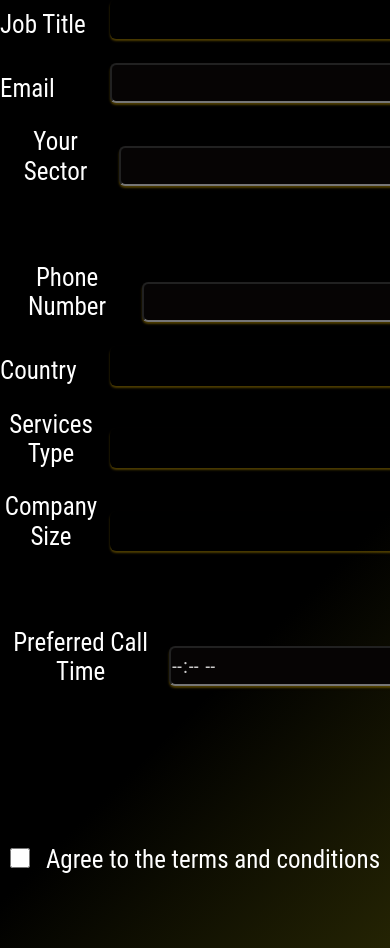
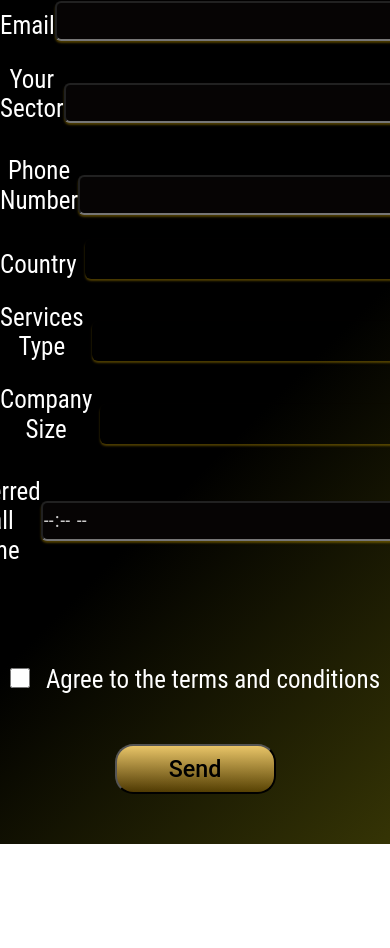
Before and after one commit to hishamrehab/Register-Page, a React (Vite) app: page / in a window 390 px wide. Shown: the part 1010-1958 px from the top of the page. After the commit the page ends 1854 px from the top, so only its background shows below. Built offline with nearby package versions, Linux system fonts and the light colour scheme.

Commit message:
Edit ProjectMedia Query

```diff
--- a/src/App.css
+++ b/src/App.css
@@ -21,7 +21,7 @@ body {
     rgb(53, 52, 5) 100%
   );
   background-repeat: no-repeat;
-  height: auto;
+  max-height: auto;
   width: 100%;
 }
 
@@ -34,10 +34,10 @@ body {
   font-size: 180px;
   font-weight: 400;
   line-height: 251.82px;
-  text-align: left;
+  text-align: center;
   margin-bottom: 0;
   padding-bottom: 0;
-  padding-top: 130px;
+  padding-top: 90px;
   margin-right: auto;
   margin-left: auto;
 }
@@ -89,13 +89,14 @@ body {
 .form-content {
   display: flex;
   align-items: center;
-  justify-content: space-between;
-  gap: 60px;
-  flex-direction: row;
-  flex-wrap: wrap;
+  justify-content: center;
+  /* gap: 60px; */
+  /* flex-direction: row; */
+  /* flex-wrap: wrap; */
   text-align: center;
   padding-bottom: 100px;
 }
+
 .form-content-right,
 .form-content-left {
   display: flex;
@@ -109,9 +110,10 @@ body {
   margin-bottom: 17px;
   display: flex;
   align-items: end;
-  min-width: 510px;
+  /* min-width: 510px; */
   justify-content: space-between;
   flex-direction: row;
+  width: 100%;
 }
 
 .form-group label {
@@ -120,15 +122,20 @@ body {
   font-weight: 400;
   line-height: 29.3px;
   color: #ffffff;
+  /* padding-right: 5px; */
+  width: 35%;
 }
 
 .form-group input {
-  width: 400px;
+  max-width: 600px;
+  min-width: 400px;
+  /* max-width: 400px; */
+  /* min-width: 300px; */
   height: 40px;
   border-radius: 6.13px;
   box-shadow: 0px 2.12px 2.12px 0px #ffc8034d;
   background-color: #060404;
-  margin-left: 8px;
+  /* margin-left: 8px; */
   font-family: "Roboto Condensed", sans-serif;
   font-size: 20px;
   font-weight: 400;
@@ -144,7 +151,8 @@ body {
 }
 
 .dropdown-wrapper .selectItems {
-  width: 400px;
+  max-width: 600px;
+  min-width: 400px;
   height: 40px;
   border-radius: 6.13px;
   box-shadow: 0px 2.12px 2.12px 0px #ffc8034d;
@@ -206,7 +214,6 @@ body {
 .checkboxContainer {
   text-align: center;
   color: #ffffff;
-  margin-top: 59px;
 }
 
 .checkboxContainer .AgreeTerms {
@@ -239,4 +246,7 @@ body {
   line-height: 27.31px;
   text-align: center;
   margin-bottom: 50px;
+  margin-top: 50px;
+  margin-right: auto;
+  margin-left: auto;
 }
--- a/src/App.jsx
+++ b/src/App.jsx
@@ -2,8 +2,7 @@ import './App.css'
 import { useForm } from "react-hook-form";
 import { IoMdArrowDropdown } from "react-icons/io";
 import React, { useState } from "react";
-
-
+import Grid from '@mui/material/Grid2';
 
 
 function App() {
@@ -66,16 +65,22 @@ function App() {
   ))
 
   return (
-    <div className='form-content container'>
+    <div className='contact-form container'>
       <h1 className='form-heading'>
         <span className='let'>LET’S </span>
         <span className='get'>GET</span>
         <span className='intocuh'>in TOUCH</span></h1>
 
       {/* Form */}
+
       <form onSubmit={handleSubmit(onSubmit)} className="contact-form">
+
         <div className="form-content">
+          <Grid container spacing={2}>
 
+
+
+            <Grid size={{ xs: 12, md: 12, lg: 6 }}>
               <div className='form-content-right'>
 
                 {/* Full Name */}
@@ -147,7 +152,9 @@ function App() {
                 </div>
 
               </div>
+            </Grid>
 
+            <Grid size={{ xs: 12, md: 12, lg: 6 }}>
               <div className='form-content-left'>
                 {/* Phone Number */}
                 <div className="form-group">
@@ -236,22 +243,34 @@ function App() {
                 </div>
 
               </div>
+            </Grid >
+
 
 
 
 
 
             <div className="form-group" style={{
-            margin: "auto"
+              margin: "auto",
+              display: "flex",
+              alignItems: "center",
+              justifyContent: "center"
             }}>
-            <label>Preferred Call Time</label>
+              <label style={{
+                maxWidth: "240px"
+              }}>Preferred Call Time</label>
               <input
+                style={{
+                  maxWidth: "400px"
+                }}
                 type="time"
                 {...register("preferredCallTime", { required: false })}
               />
             </div>
 
+          </Grid>
         </div>
+
         <div className='checkboxContainer' >
           <label className='AgreeTerms'>
             <input
@@ -263,11 +282,17 @@ function App() {
           </label>
           {errors.agreeTerms && <p>{errors.agreeTerms.message}</p>}
         </div>
+        <div style={{
+          display: "flex",
+          justifyContent: "center"
+        }}>
 
           <button className='submitButton' type="submit">Send</button>
-      </form>
+        </div>
 
-    </div>
+      </form >
+
+    </div >
   );
 }
 
```
Also changed, not shown: package.json (+6 -1 lines), 1 other file (tests, documents, lock files or other folders). Lines whose indentation alone changed are shown as unchanged.
